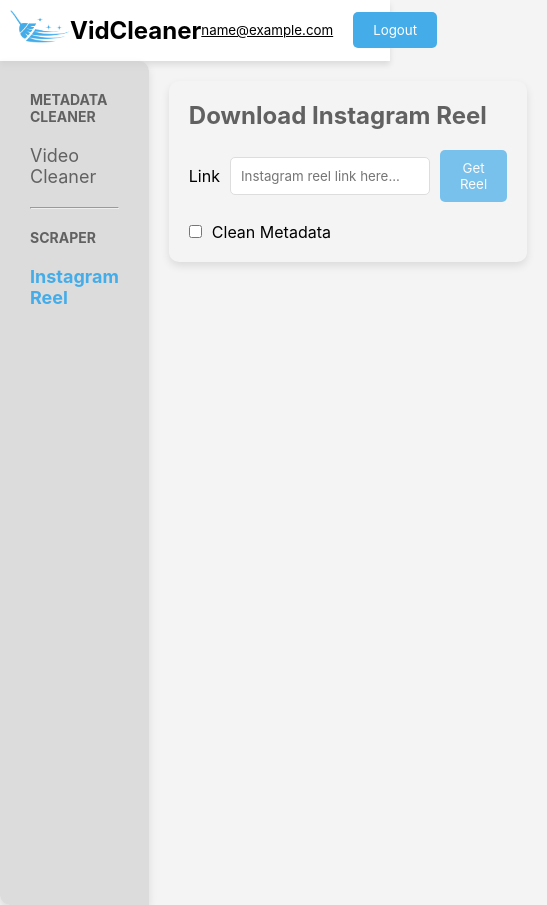
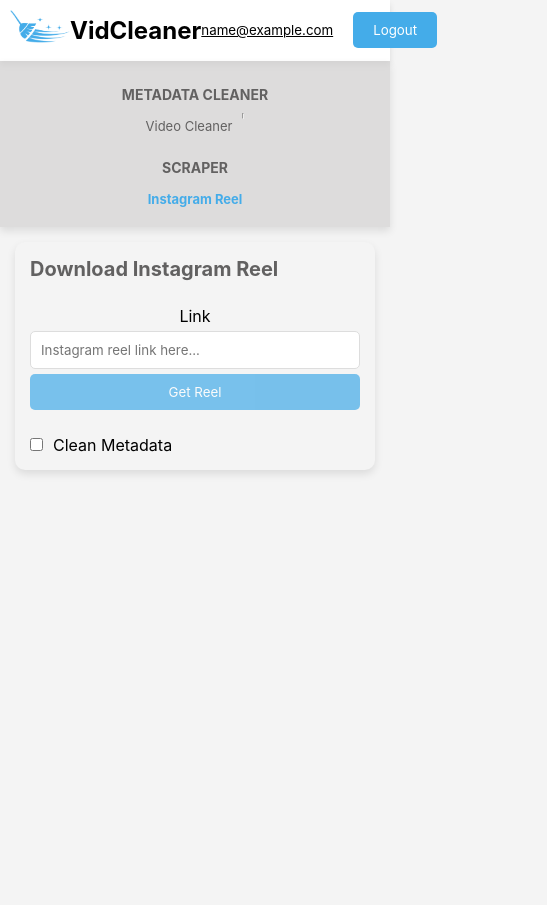
Before and after one commit to sabrialmada/vidcleaner, a React (Create React App) app: page /dashboard/scraper/reel in a window 390 px wide. Shown: the whole page, 547 px wide, since content can reach past the window. Built offline with nearby package versions, Linux system fonts and the light colour scheme; no server answers; sample sign-in values are in the browser's storage.

Commit message:
Install morgan and update dependencies

```diff
--- a/src/pages/Cleaner/VideoCleaner.css
+++ b/src/pages/Cleaner/VideoCleaner.css
@@ -191,3 +191,92 @@
     opacity: 0.7;
     cursor: not-allowed;
   }
+
+
+  /* Media Queries */
+@media screen and (max-width: 768px) {
+  .file-upload {
+    flex-direction: column;
+    align-items: stretch;
+  }
+
+  .upload-btn,
+  .clean-btn {
+    width: 100%;
+    text-align: center;
+    margin: 5px 0;
+  }
+
+  .file-name-display {
+    width: 100%;
+    margin-left: 0;
+  }
+
+  .copies-input {
+    flex-direction: column;
+    align-items: stretch;
+  }
+
+  .copies-number {
+    width: 100%;
+  }
+
+  .progress-container {
+    max-width: 100%;
+  }
+}
+
+@media screen and (max-width: 480px) {
+  .video-cleaner-container {
+    padding: 15px;
+  }
+
+  .info-box {
+    font-size: 12px;
+    padding: 15px;
+  }
+
+  .progress-item {
+    padding: 8px;
+  }
+
+  .progress-label {
+    font-size: 12px;
+  }
+
+  .progress-text {
+    font-size: 10px;
+  }
+
+  h2 {
+    font-size: 20px;
+  }
+}
+
+/* Dark mode support (optional) */
+@media (prefers-color-scheme: dark) {
+  .video-cleaner-container {
+    background-color: #2a2a2a;
+    color: #fff;
+  }
+
+  .info-box {
+    background-color: #333;
+    color: #ddd;
+    border-color: #444;
+  }
+
+  .file-name-display {
+    background-color: #333;
+    color: #fff;
+    border-color: #444;
+  }
+
+  .progress-container {
+    background-color: #333;
+  }
+
+  .progress-item {
+    background-color: #2a2a2a;
+  }
+}
--- a/src/pages/Dashboard/Dashboard.css
+++ b/src/pages/Dashboard/Dashboard.css
@@ -146,3 +146,69 @@
   font-size: 14px;
   color: #626161;
 }
+
+
+/* Media Queries */
+@media screen and (max-width: 1024px) {
+  .sidebar {
+    width: 200px;
+    padding: 20px;
+  }
+
+  .sidebar ul li {
+    font-size: 16px;
+  }
+}
+
+@media screen and (max-width: 768px) {
+  .dashboard-body {
+    flex-direction: column;
+  }
+
+  .sidebar {
+    width: 100%;
+    padding: 15px;
+    border-radius: 0;
+  }
+
+  .sidebar ul {
+    display: flex;
+    flex-wrap: wrap;
+    gap: 10px;
+    justify-content: center;
+  }
+
+  .sidebar ul li {
+    margin: 5px 0;
+    font-size: 14px;
+  }
+
+  .sidebar h3 {
+    width: 100%;
+    text-align: center;
+    margin-top: 10px;
+  }
+
+  .main-content {
+    padding: 15px;
+  }
+
+  .user-info {
+    flex-direction: column;
+    gap: 10px;
+  }
+}
+
+@media screen and (max-width: 480px) {
+  .sidebar ul li {
+    font-size: 13px;
+  }
+
+  .main-content h2 {
+    font-size: 20px;
+  }
+
+  .logout-btn {
+    width: 100%;
+  }
+}
```
